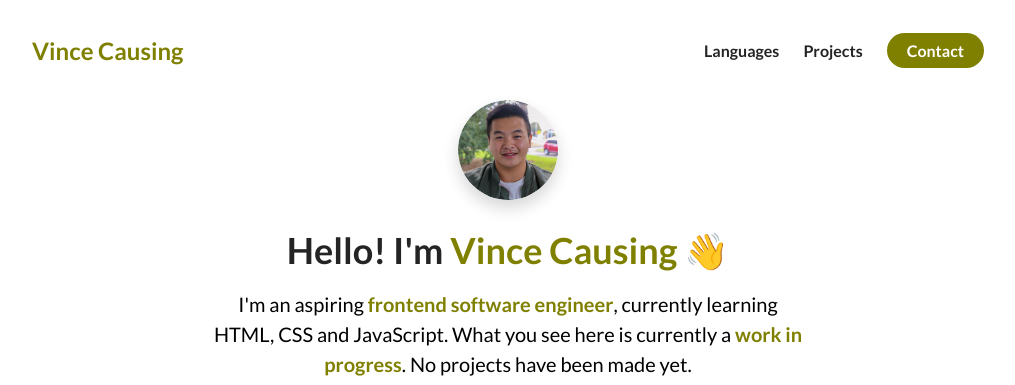
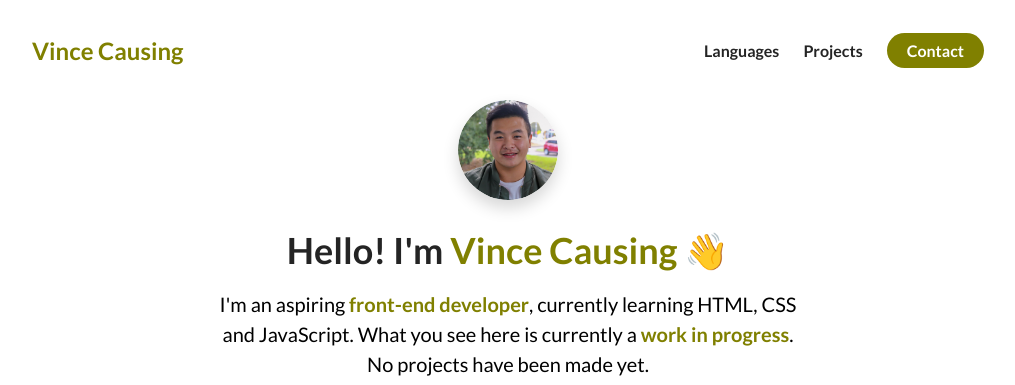
Before and after one commit to notOishi/e-portfolio, a plain HTML site: page index.html in a window 1280 px wide. Shown: the top 385 px of the page, without its empty margins (132-1147 px from the left). Drawn offline with Linux system fonts and the light colour scheme.

Commit message:
paragraph corrections under about me

```diff
--- a/index.html
+++ b/index.html
@@ -54,7 +54,7 @@
             </h1>
             <p class="about-me__info--para">
               I'm an aspiring
-              <strong class="text--olive">frontend software engineer</strong>,
+              <strong class="text--olive">front-end developer</strong>,
               currently learning HTML, CSS and JavaScript. What you see here is currently a <strong class="text--olive">work in progress</strong>. No projects have been made yet.
             </p>
             <div class="about-me__links">
```
